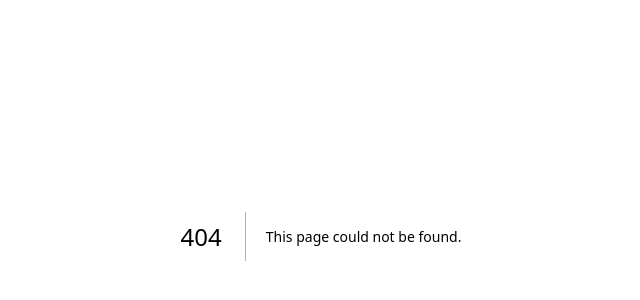
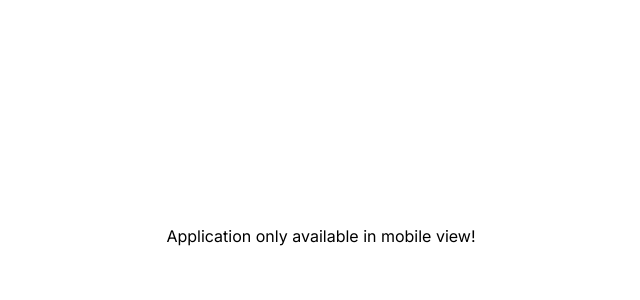
Before and after one commit to dicksontan2618/res-qrunch, a Next.js app: page /home in a window 1280 px wide. Before the commit this address had no page. Shown: the part 164-464 px from the top of the page, without its empty margins (319-959 px from the left). Built offline with nearby package versions, Linux system fonts and the light colour scheme.

Commit message:
optimize layout, reorganize routing

```diff
--- a/src/app/layout.js
+++ b/src/app/layout.js
@@ -11,7 +11,14 @@ export const metadata = {
 export default function RootLayout({ children }) {
   return (
     <html lang="en">
-      <body className={inter.className}>{children}</body>
+      <body className={inter.className}>
+        <main>
+          <div className="hidden md:flex md:justify-center md:items-center md:w-screen md:h-screen ">
+            <h1>Application only available in mobile view!</h1>
+          </div>
+          <div className="block md:hidden">{children}</div>
+        </main>
+      </body>
     </html>
-  )
+  );
 }
--- /dev/null
+++ b/src/app/page.jsx
@@ -0,0 +1,14 @@
+"use client";
+
+import Image from 'next/image'
+import Link from 'next/link';
+
+const StartScreen = () => {
+    return(
+        <div>
+            <p>Test</p>
+        </div>
+    );
+};
+
+export default StartScreen;
--- a/src/app/shopping-cart/layout.jsx
+++ /dev/null
@@ -1,12 +0,0 @@
-export default function Layout({ children }) {
-  return (
-    <main>
-        <div className="hidden md:flex md:justify-center md:items-center md:w-screen md:h-screen ">
-            <h1>Application only available in mobile view!</h1>
-        </div>
-        <div className="block md:hidden">
-            {children}
-        </div>
-    </main>
-  );
-}
```
Also changed, not shown: src/app/home/page.js (renamed from src/app/page.js, +42 -27 lines).
